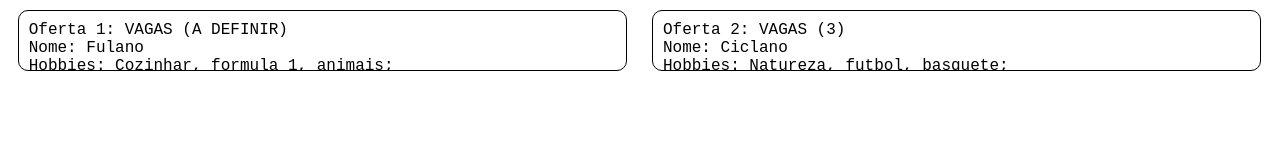
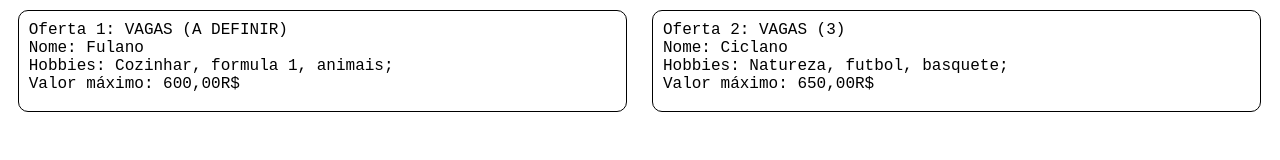
Before and after one commit to AnaPenna/devWeb_Trab1, a plain HTML site: page Ofertas_existentes/indexOFE.html in a window 1280 px wide. Drawn offline with Linux system fonts and the light colour scheme.

Commit message:
reajuste 5

```diff
--- a/Ofertas_existentes/estiloOFE.css
+++ b/Ofertas_existentes/estiloOFE.css
@@ -31,7 +31,7 @@
 .column {
     padding: 5px 5px 5px 5px;
     border-radius: 10px;
-    height: 49px;
+    height: 90px;
     width: 47%;
     margin: 5px 1% 5px 1%;
     float: left;
@@ -41,10 +41,7 @@
     text-align: center;
     overflow: hidden;
 }
-  .column:hover {
-    height: 90px;
-    background-color: rgba(137, 156, 156, 0.329);
-}
+
 .inside{
     text-align: left;
     padding: 5px;
```
